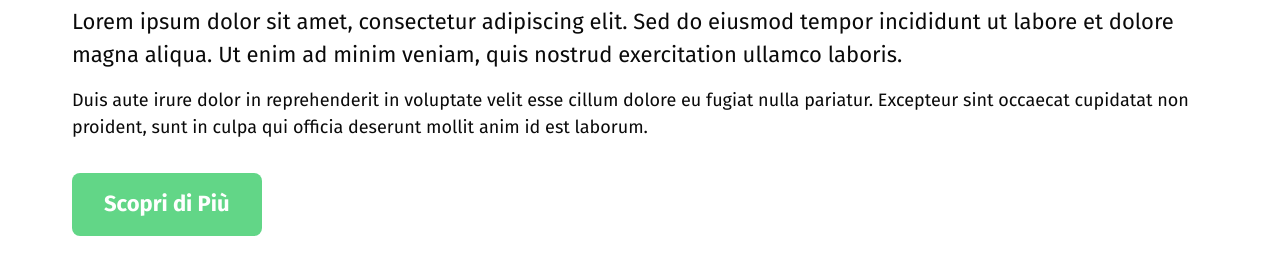
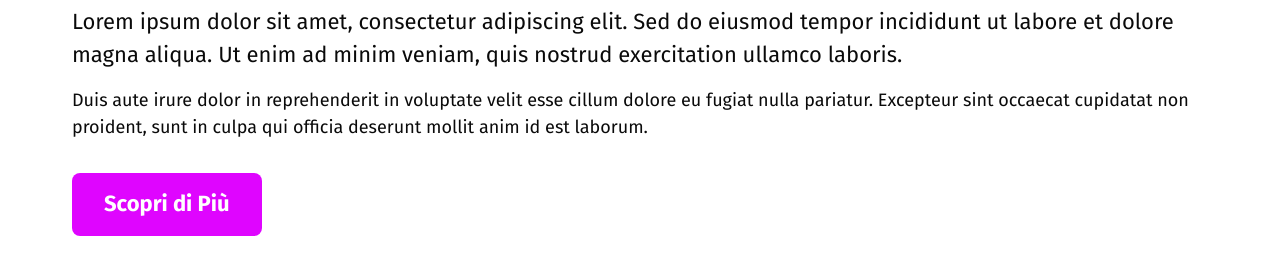
Before and after one commit to federica-uiux/figmatokens, a website: page index-page.html in a window 1280 px wide. Shown: the part 353-628 px from the top of the page. Drawn offline with nearby package versions, Linux system fonts and the light colour scheme.

Commit message:
Update styles.css

```diff
--- a/styles.css
+++ b/styles.css
@@ -2,7 +2,7 @@
 :root {
     /* Colors */
     --color-accent: var(--global-Accent, #7222da);
-    --color-primary: var(--global-Primary, #62d687);
+    --color-primary: var(--global-Primary, #df05ff);
     --color-white: var(--global-White, #ffffff);
     --color-grey-10: var(--global-Grey10, #f5f5f5);
     --color-grey-20: var(--global-Grey20, #e0e0e0);
```
